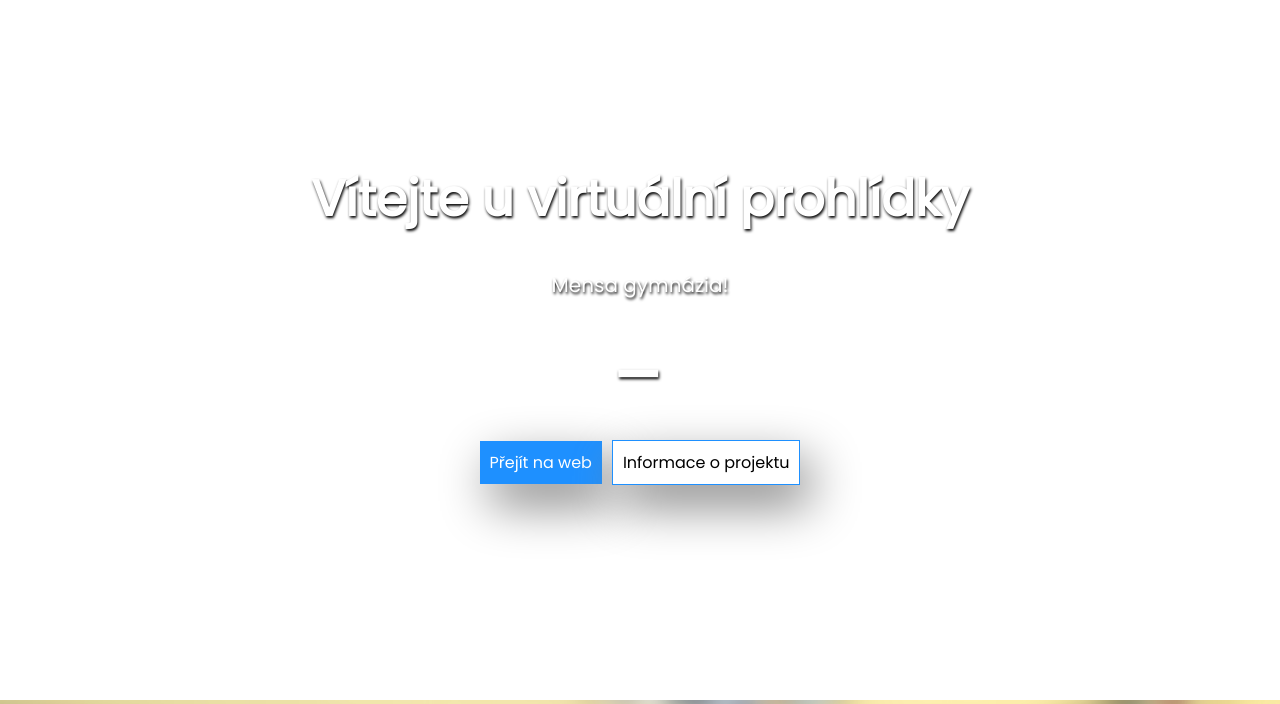
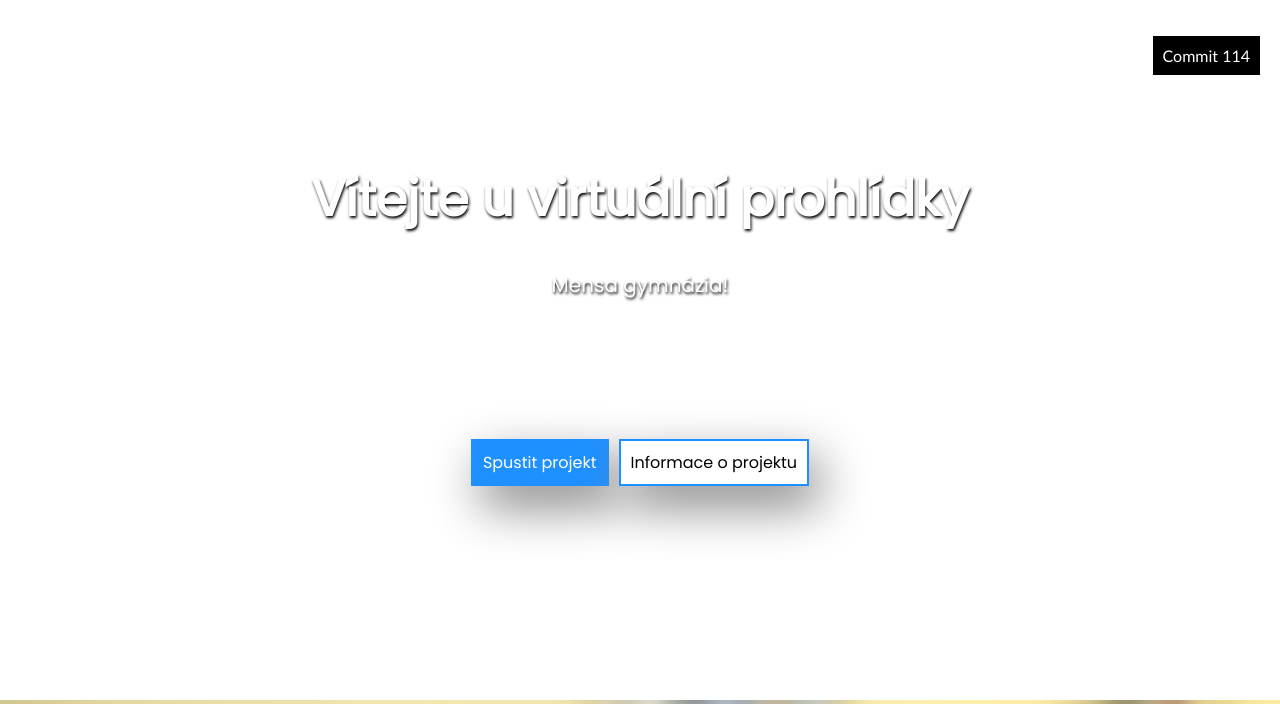
Before and after one commit to HonbraDev/skola, a PHP site: page / in a window 1280 px wide. Shown: the top 704 px of the page. Run offline with PHP 8.4, Linux system fonts and the light colour scheme.

Commit message:
Supr dupr efekty na indexu

```diff
--- a/css-index.css
+++ b/css-index.css
@@ -1,18 +1,12 @@
 @import url('https://fonts.googleapis.com/css?family=EB+Garamond|Lora|Open+Sans|Poppins|Source+Sans+Pro&display=swap');
 
 body {
-    margin-top: 0px;
-    margin-left: 0px;
-    margin-right: 0px;
-}
-
-div.header {
-    background: url("bgimage.jpg") no-repeat center center fixed;
+	background: url("bgimage.jpg") no-repeat center center fixed;
     webkit-background-size: cover;
     moz-background-size: cover;
     o-background-size: cover;
     background-size: cover;
-    margin-top: 0px;
+	margin-top: 0px;
     margin-left: 0px;
     margin-right: 0px;
     padding-top: 10vw;
@@ -24,11 +18,8 @@ div.header {
     background-position: right bottom;
     color: white;
     text-shadow: 1px 2px 3px black;
-    position: fixed;
-    top: 0px;
-    bottom: 0px;
-    height: 100vh;
-    width: 100vw;
+}
+div.header {
 }
 
 h0 {
@@ -53,6 +44,10 @@ a.jdemeNaTo {
     margin-right: 10px;
     animation: header0-animation 1.5s;
     animation-fill-mode: forwards;
+	-webkit-transition-duration: 0.4s;
+	/* Safari */
+	transition-duration: 0.4s;
+	border: 2px solid dodgerblue;
 }
 
 a.viceInfo {
@@ -62,24 +57,83 @@ a.viceInfo {
     padding: 10px;
     text-shadow: none;
     box-shadow: 10px 20px 50px gray;
-    border: 1px solid dodgerblue;
+    border: 2px solid dodgerblue;
     animation: header0-animation 1.5s;
     animation-fill-mode: forwards;
+	-webkit-transition-duration: 0.4s;
+	/* Safari */
+	transition-duration: 0.4s;
+	cursor: pointer;
 }
 
 a.viceInfo:hover {
-    background-color: aliceblue;
+    background-color: dodgerblue;
+	color: white;
+
 }
 
 a.jdemeNaTo:hover {
-    background-color: royalblue;
+    background-color: white;
+	border: 2px solid dodgerblue;
+	color: black;
 }
 
 div.pomlcka {
     color: white;
     font-size: 100px;
+	opacity: 0;
 }
 
+p.ver {
+	color: white;
+	font-family: Calibri;
+	position: fixed;
+	top: 20px;
+	right: 20px;
+	z-index: 9998;
+	padding: 10px;
+	background-color: black;
+		-webkit-transition-duration: 1s;
+	/* Safari */
+	transition-duration: 1s;
+}
+
+iframe {
+	height: 100vh;
+	width: 100%;
+	padding: 0px;
+	margin: 0px;
+	border: none;
+	position: fixed;
+	top: 100vh;
+	left: 0px;
+	-webkit-transition-duration: 1s;
+	/* Safari */
+	transition-duration: 1s;
+	background-color: black;
+}
+
+button.x {
+	width: 110px;
+	height: 50px;
+	-webkit-transition-duration: 1s;
+	/* Safari */
+	transition-duration: 1s;
+	cursor: pointer;
+	border: 2px solid dodgerblue;
+	color: white;
+	background-color: dodgerblue;
+	position: fixed;
+	bottom: -60px;
+	margin-left: -55px;
+	left: 50%;
+}
+
+button.x:hover {
+    background-color: white;
+	border: 2px solid dodgerblue;
+	color: black;
+}
 
 @keyframes header1-animation {
     0% {
--- a/css.css
+++ b/css.css
@@ -1,5 +1,5 @@
 @import url('https://fonts.googleapis.com/css?family=EB+Garamond|Lora|Open+Sans|Poppins|Source+Sans+Pro&display=swap');
-@import "material-components-web/material-components-web";
+@import "@material/fab/dist/mdc.fab.css";
 div.vice h1 {
 	font-size: 50px;
 	font-family: "Poppins", Calibri, sans-serif;
@@ -243,6 +243,7 @@ p.ver {
 	z-index: 9998;
 	padding: 10px;
 	background-color: black;
+	display: none;
 }
 
 a.chyba {
--- a/index.html
+++ b/index.html
@@ -4,14 +4,25 @@
     <title>Mapa školy</title>
     <link rel="stylesheet" type="text/css" href="css-index.css" media="screen" />
     <link href="https://fonts.googleapis.com/css?family=EB+Garamond|Lora|Open+Sans|Poppins|Source+Sans+Pro&display=swap" rel="stylesheet" />
+	<link rel="stylesheet" href="https://fonts.googleapis.com/icon?family=Material+Icons">
     <meta charset="UTF-8" name="viewport" content="width=device-width, initial-scale=1" />
+	<script src="main.js"></script>
 </head>
 <body>
-    <div class="header">
         <h1>Vítejte u virtuální prohlídky</h1>
         <h0>Mensa gymnázia!</h0><div class="pomlcka">-</div>
-        <a class="jdemeNaTo" href="0p.html">Přejít na web</a><a class="viceInfo" href="0p.html">Informace o projektu</a>
-    </div>
+        <a class="jdemeNaTo" onclick="start()">Spustit projekt</a><a class="viceInfo" href="0p.html">Informace o projektu</a>
+		<iframe class="panoraven" id="start" alt="Obrázek nešlo zobrazit :(" allowFullScreen="true"></iframe>
+		<button class="x" onclick="stop()" id="x">Ukončit projekt</button>
+	<div class="outer" id="jsNotice">
+		<div class="middle">
+			<div class="inner">
+				<h1>Tato aplikace potřebuje JavaScript</h1>
+				<h3>Zapněte ho, prosím.</h3>
+				<a href="https://docs.google.com/forms/d/e/1FAIpQLSfN1WAsGd2f35KYxiObpxuZebDCzpMtq0jlNAXNqyrpoXOHkQ/viewform">Nahlásit chybu</a>
+			</div>
+		</div>
+	</div>
     <script>main()</script>
 </body>
 </html>
--- a/main.js
+++ b/main.js
@@ -10,7 +10,7 @@ document.getElementById("hideInfo").style.display = "none";
 }
 function main() {
 document.getElementById("jsNotice").style.display = "none";
-document.write("<p class=ver>Commit 114</p>")
+document.write("<p class=ver id=ver>Commit 114</p>")
 }
 function fullScreen() {
 elem.requestFullscreen();
@@ -18,3 +18,15 @@ elem.mozRequestFullScreen();
 elem.webkitRequestFullscreen();
 elem.msRequestFullscreen();
 }
+function start() {
+document.getElementById("start").style.top = "0";
+document.getElementById("start").src = "0p.html";
+document.getElementById("x").style.bottom = "60px";
+document.getElementById("ver").style.top = "-120px";
+}
+function stop() {
+document.getElementById("start").style.top = "100vh";
+document.getElementById("start").src = "";
+document.getElementById("x").style.bottom = "-60px";
+document.getElementById("ver").style.top = "20px";
+}
```
